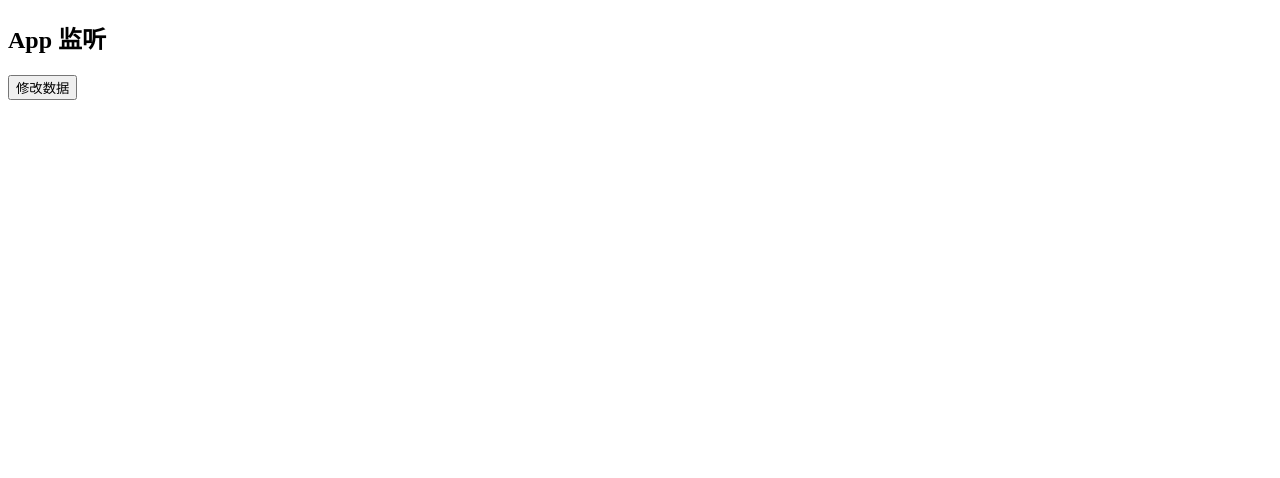
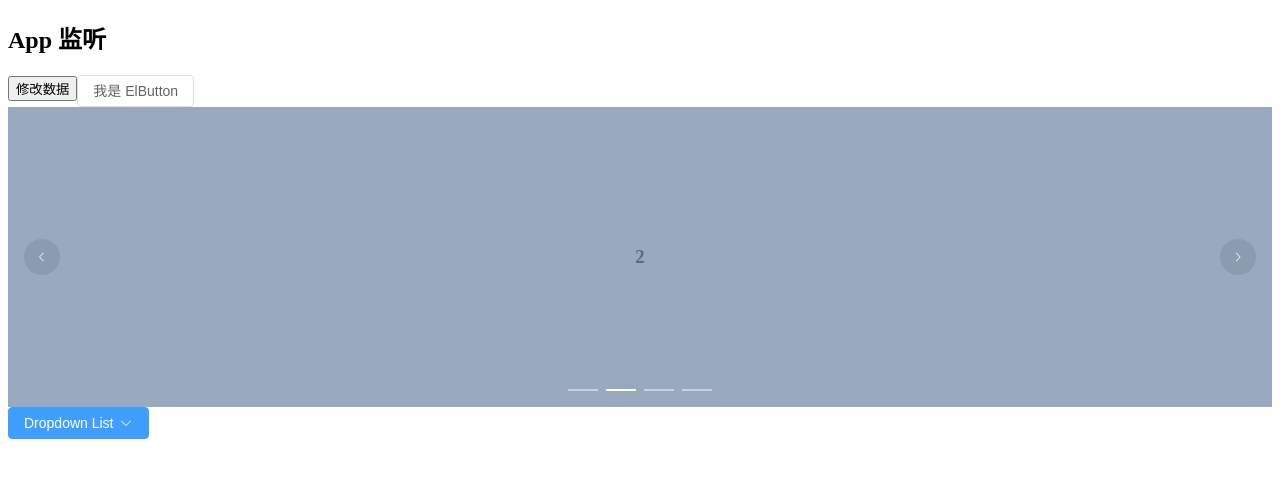
Before and after one commit to Arknighter/vue_composition_api, a Vue app: page / in a window 1280 px wide. Shown: the top 478 px of the page. Built offline with nearby package versions, Linux system fonts and the light colour scheme.

Commit message:
modified:   package-lock.json 	modified:   package.json 	modified:   "src/08Setup\347\233\221\345\220\254\346\225\260\346\215\256\347\232\204\345\217\230\345\214\226/App.vue" 	modified:   src/main.js

```diff
--- a/src/08Setup监听数据的变化/App.vue
+++ b/src/08Setup监听数据的变化/App.vue
@@ -1,26 +1,61 @@
 <template>
     <h2>App 监听</h2>
     <button @click="msgBtn"> 修改数据</button>
+
+    <el-button>我是 ElButton</el-button>
+
+    <el-carousel :interval="5000" arrow="always">
+    <el-carousel-item v-for="item in 4" :key="item">
+      <h3 text="2xl" justify="center">{{ item }}</h3>
+    </el-carousel-item>
+    </el-carousel>
+
+    <div class="flex flex-wrap items-center">
+    <el-dropdown>
+      <el-button type="primary">
+        Dropdown List<el-icon class="el-icon--right"><arrow-down /></el-icon>
+      </el-button>
+      <template #dropdown>
+        <el-dropdown-menu>
+          <el-dropdown-item>Action 1</el-dropdown-item>
+          <el-dropdown-item>Action 2</el-dropdown-item>
+          <el-dropdown-item>Action 3</el-dropdown-item>
+          <el-dropdown-item>Action 4</el-dropdown-item>
+          <el-dropdown-item>Action 5</el-dropdown-item>
+        </el-dropdown-menu>
+      </template>
+    </el-dropdown>
+    </div>
 </template>
+
 <script>
 import { ref, watch } from 'vue'
+import { ArrowDown } from '@element-plus/icons-vue'
 
 export default {
+    components:{
+        ArrowDown
+    },
     setup() {
+
         const msg = ref("hello")
 
         const msgBtn = () => {
-            msg.value="new hello"
+            msg.value = "new hello"
         }
 
-        watch(msg,(newValue,oldeValue) => {
-            console.log("newmsg="+newValue,"old="+oldeValue);
+        watch(msg, (newValue, oldeValue) => {
+            console.log("newmsg=" + newValue, "old=" + oldeValue);
         })
 
-
+        const handleClick = () => {
+            // eslint-disable-next-line no-alert
+            alert('button click')
+        }
         return {
             msg,
-            msgBtn
+            msgBtn,
+            handleClick
         }
     }
 
@@ -28,4 +63,30 @@ export default {
 
 
 </script>
-<style scoped></style>
+<style scoped>
+.el-carousel__item h3 {
+  color: #475669;
+  opacity: 0.75;
+  line-height: 300px;
+  margin: 0;
+  text-align: center;
+}
+
+.el-carousel__item:nth-child(2n) {
+  background-color: #99a9bf;
+}
+
+.el-carousel__item:nth-child(2n + 1) {
+  background-color: #d3dce6;
+}
+
+.example-showcase .el-dropdown + .el-dropdown {
+  margin-left: 15px;
+}
+.example-showcase .el-dropdown-link {
+  cursor: pointer;
+  color: var(--el-color-primary);
+  display: flex;
+  align-items: center;
+  }
+</style>
```
Also changed, not shown: package.json (+5 -2 lines), src/main.js (+10 -2 lines), 1 other file (tests, documents, lock files or other folders).
